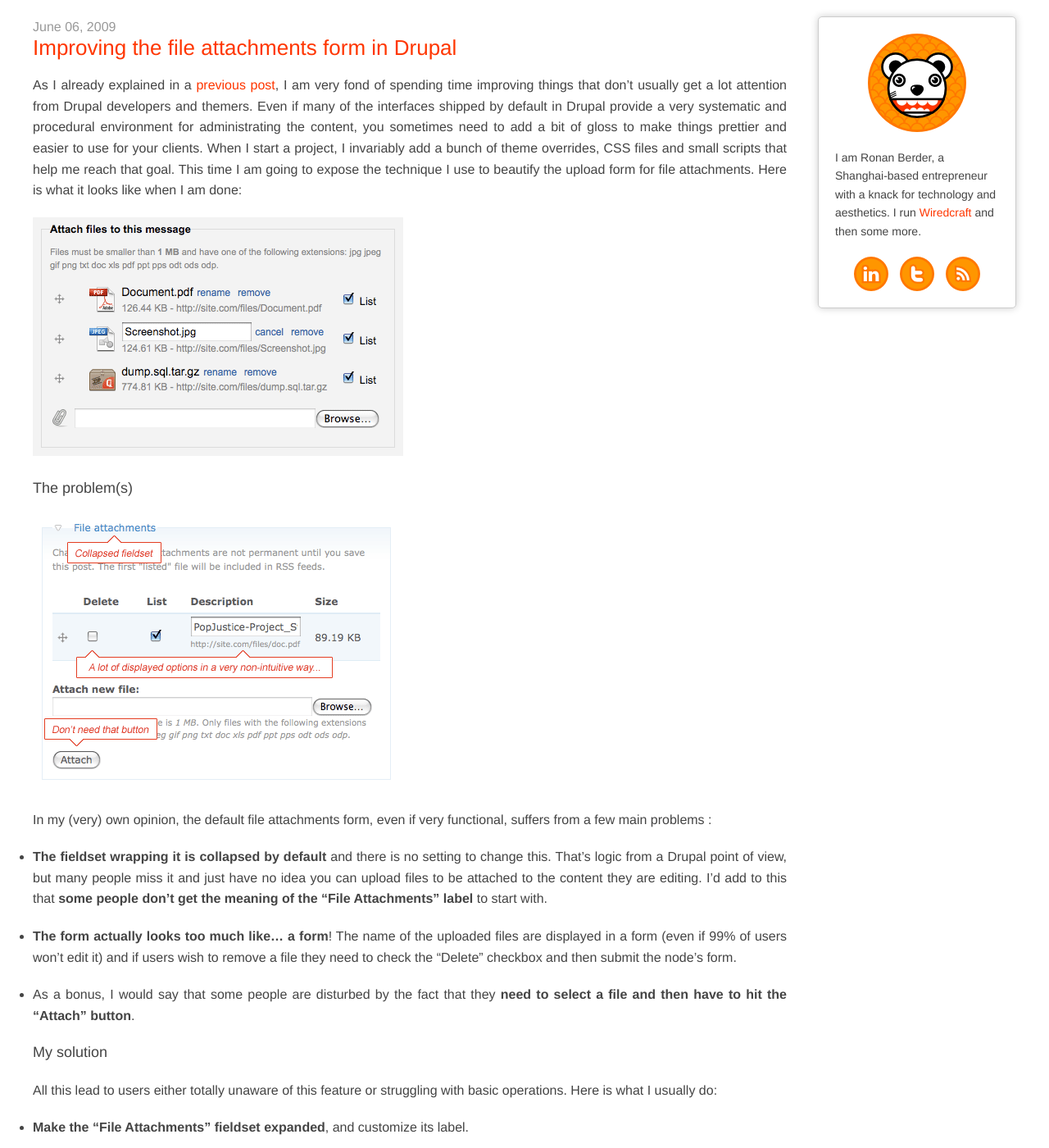
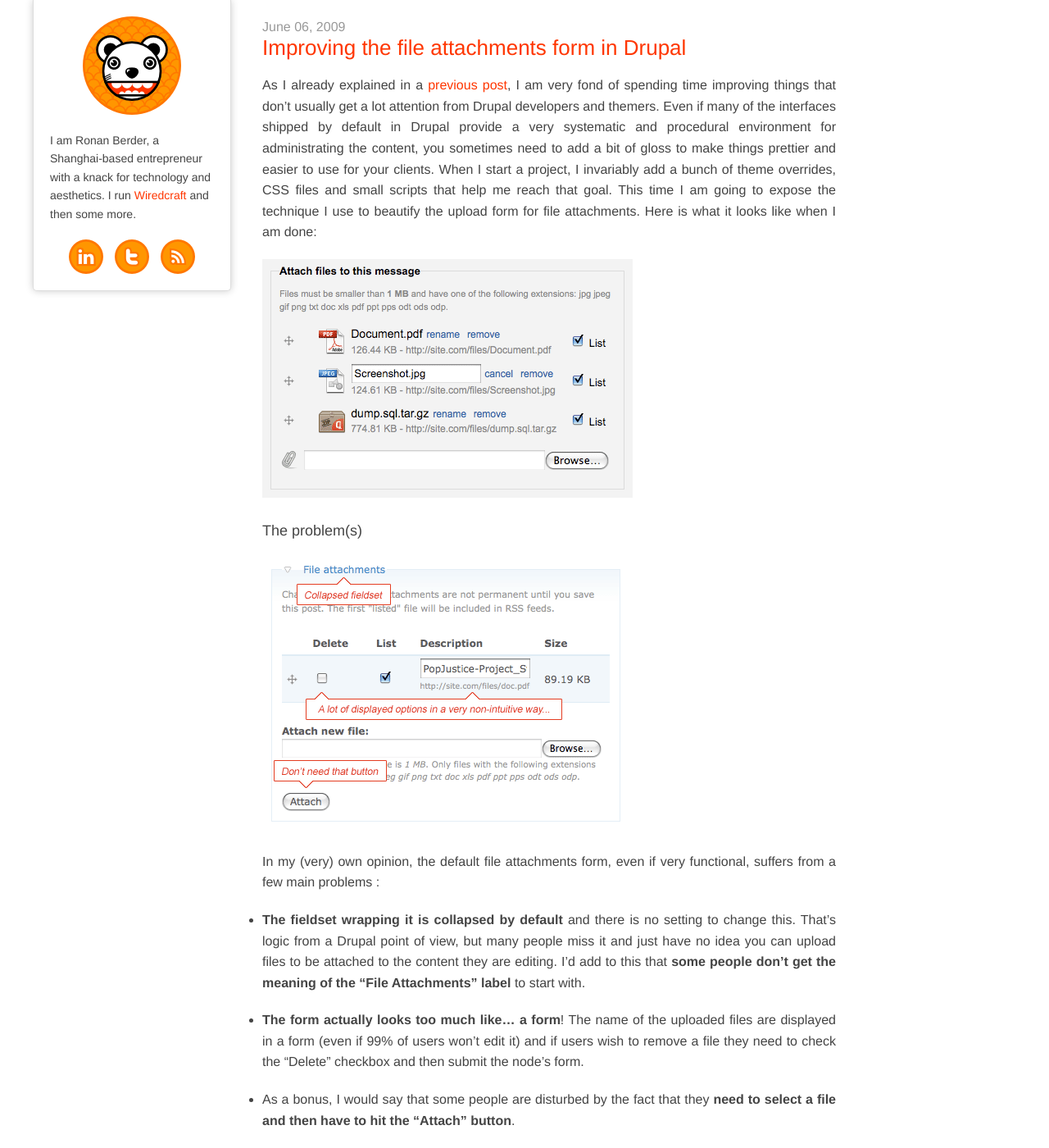
Before and after one commit to hunvreus/hunvreus.github.io, a Jekyll site: the page built from index.html, in a window 1280 px wide and 1400 px high. Shown: the whole window at 82% size. Built offline with Jekyll 4.4.1, drawn with Linux system fonts in a browser that asks for light colours; nearby versions of some CDN libraries; some web fonts are replaced.

Commit message:
Changing design a tad

```diff
--- a/css/style.css
+++ b/css/style.css
@@ -52,17 +52,18 @@
 /* Header */
 #header {
   background: #fff;
-  border: 1px solid #ccc;
-  border-radius: 5px;
-  -moz-border-radius: 5px;
-  -webkit-border-radius: 5px;
+  border: 1px solid #ddd;
+  border-top: 0;
+  border-radius: 0 0 5px 5px;
+  -moz-border-radius: 0 0 5px 5px;
+  -webkit-border-radius: 0 0 5px 5px;
   box-shadow: 0 0 10px rgba(0, 0, 0, 0.2);
   -moz-box-shadow: 0 0 10px rgba(0, 0, 0, 0.2);
   -webkit-box-shadow: 0 0 10px rgba(0, 0, 0, 0.2);
-  margin: 20px 40px;
+  margin: 0 0 0 40px;
   padding: 20px;
   position: fixed;
-  right: 0;
+  left: 0;
   width: 200px;
 }
 
@@ -117,11 +118,16 @@
 
 /* Content */
 #content {
-  padding: 20px 320px 20px 40px;
+  padding: 20px 40px 0 320px;
 }
 
 #content {
   text-align: justify;
+}
+
+#content > article,
+#content > #pager {
+  max-width: 700px;
 }
 
 #content ul {
@@ -146,8 +152,11 @@
 }
 
 #pager {
-  border-top: 1px solid #ddd;
-  padding-top: 20px;
+  background: #eee;
+  border-radius: 5px;
+  -moz-border-radius: 5px;
+  -webkit-border-radius: 5px;
+  padding: 20px 0;
 }
 
 #left {
@@ -161,6 +170,6 @@
 #archive {
   background: #f0f0f0;
   border-top: 1px solid #ccc;
-  margin: 0 -320px 0 -40px;
-  padding: 20px 320px 20px 40px;
+  margin: 0 -40px 0 -320px;
+  padding: 20px 40px 20px 320px;
 }
```
